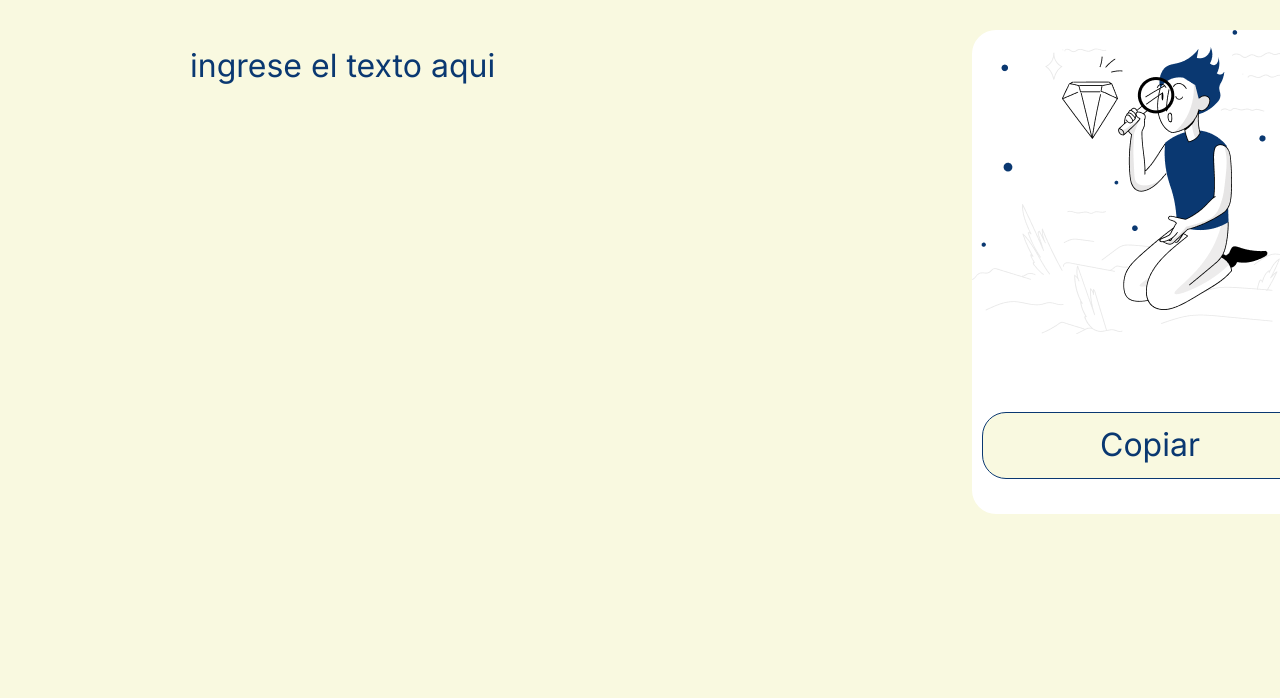
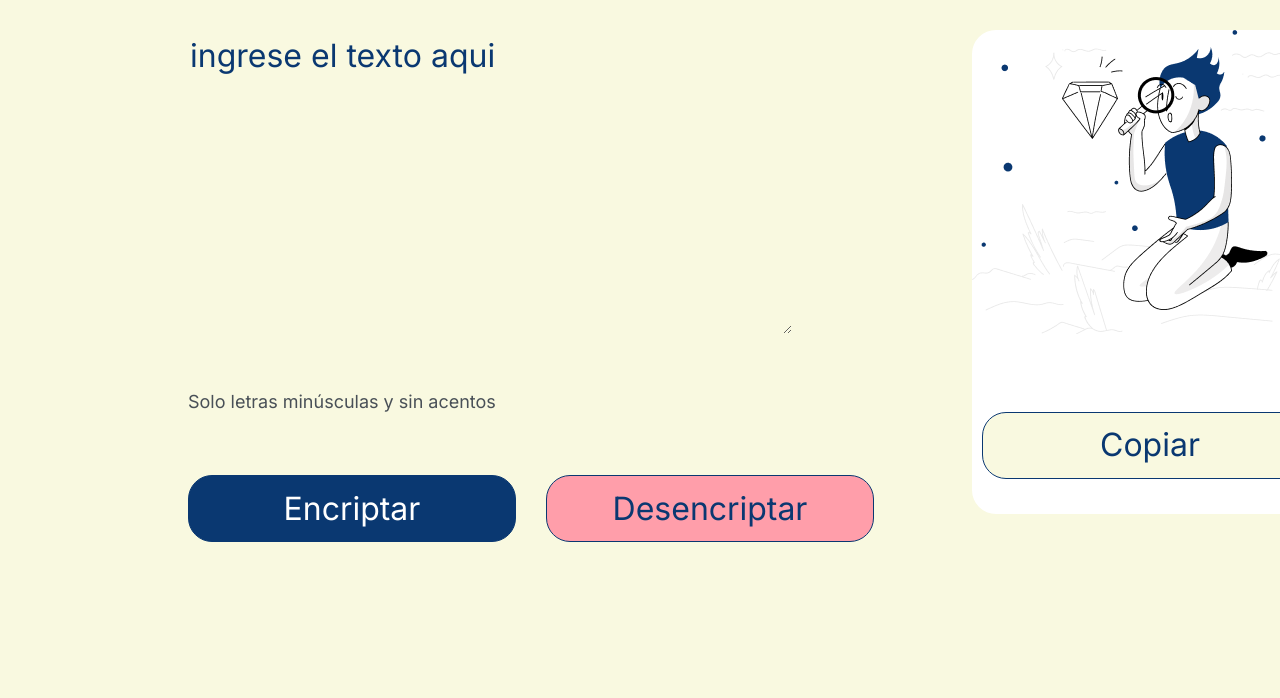
Before and after one commit to Jhoancellys/CHALLENGER-ONE-ENCRIPTADOR-DE-TEXTO3, a plain HTML site: page index.html in a window 1280 px wide. Shown: the part 102-800 px from the top of the page. Drawn offline with Linux system fonts and the light colour scheme.

Commit message:
Update style.css

```diff
--- a/style.css
+++ b/style.css
@@ -20,10 +20,10 @@ main{
 }
 
 .text-area{
-    height: 1200px;
+    height: 300px;
     border: none;
     color: #0A3871;
-    margin-top: 30px;
+    margin-top: 20px;
     padding: 2px;
     text-transform: lowercase;
 }
```
